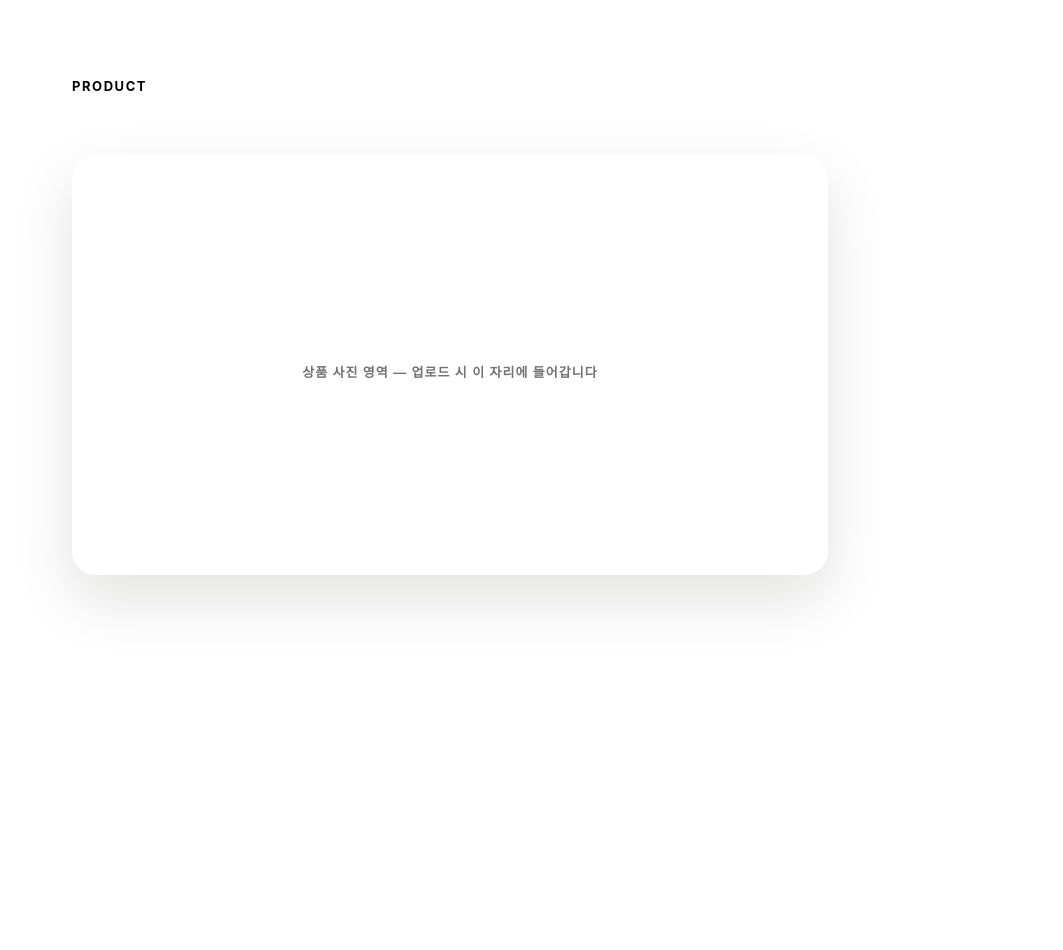
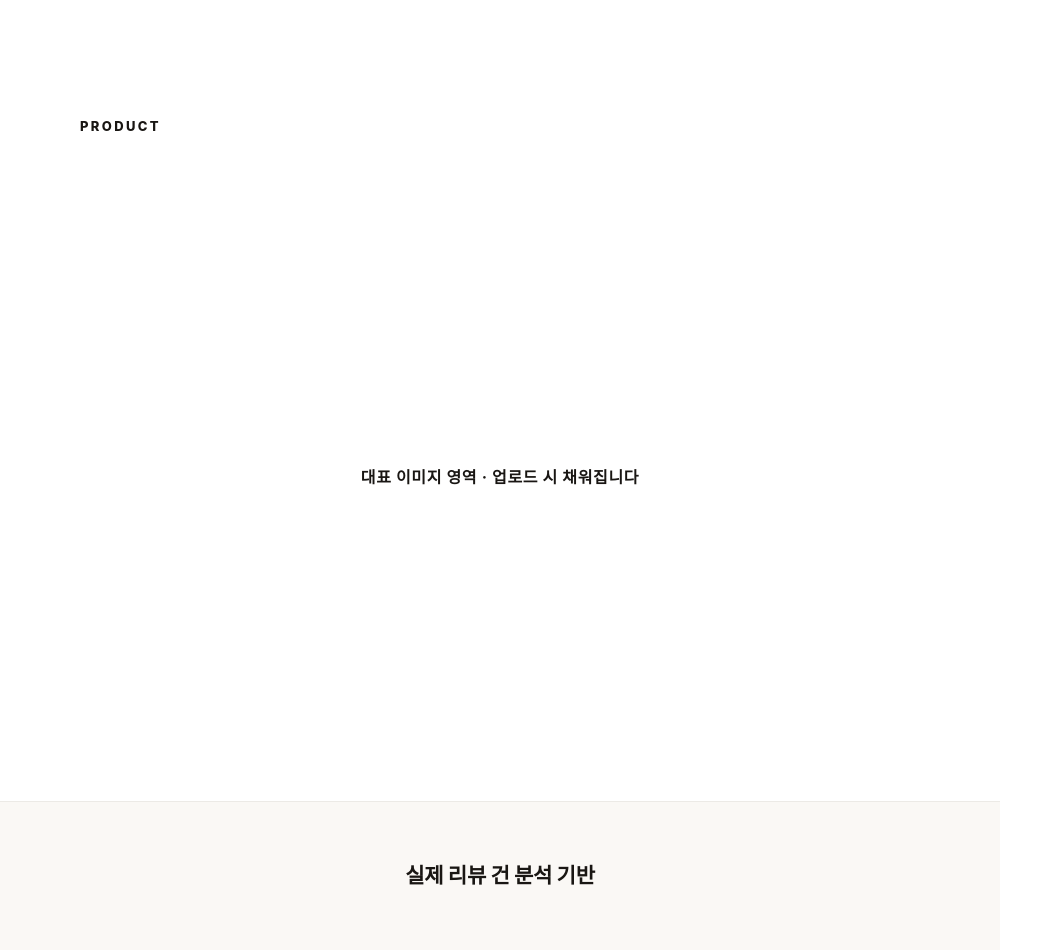
Before and after one commit to donginKim11st/business-model, a FastAPI app: template app/templates/detail_page.html in a window 1280 px wide. Shown: the whole page, without its empty margins (0-1063 px from the left). Before the commit the page ends 605 px from the top, so only its background shows below. Run offline with FastAPI, Linux system fonts and the light colour scheme; the template is opened without the code that fills it, so the values that code supplies are empty.

Commit message:
feat: 흰색 적응형 PDP + N이미지 슬롯(build_html images dict + 멀티슬롯 라우트)

```diff
--- a/app/main.py
+++ b/app/main.py
@@ -1,4 +1,5 @@
 """FastAPI 앱: 검색 → 인사이트 → 생성 → 상세페이지 이미지."""
+import base64
 import json
 import pathlib
 from urllib.parse import quote
@@ -45,8 +46,25 @@
         return templates.TemplateResponse(request, "_draft.html", {"d": None, "uid": uid, "error": True})
 
 
+class _BadImage(Exception):
+    pass
+
+
+async def _slot_to_data_uri(photo):
+    """업로드 파일 → data URI. 비이미지/과대면 _BadImage."""
+    ctype = photo.content_type or ""
+    if not ctype.startswith("image/"):
+        raise _BadImage("이미지 파일만 업로드")
+    raw = await photo.read(_MAX_IMG + 1)
+    if len(raw) > _MAX_IMG:
+        raise _BadImage("8MB 이하 이미지")
+    return f"data:{ctype};base64,{base64.b64encode(raw).decode()}"
+
+
 @app.post("/product/{uid}/detail-image")
-async def detail_image(uid: str, draft: str = Form(None), photo: UploadFile = File(None)):
+async def detail_image(uid: str, draft: str = Form(None),
+                       hero: UploadFile = File(None), detail: UploadFile = File(None),
+                       usage: UploadFile = File(None), sub: UploadFile = File(None)):
     doc = data.get_product(uid)
     if doc is None:
         return Response("상품을 찾을 수 없습니다.", status_code=404)
@@ -61,17 +79,14 @@
             d = generate.draft(view)
         except GenerateError:
             return Response("초안 생성 실패", status_code=502)
-    image_data_uri = None
-    if photo is not None:
-        ctype = photo.content_type or ""
-        if not ctype.startswith("image/"):
-            return Response("이미지 파일만 업로드", status_code=400)
-        raw = await photo.read(_MAX_IMG + 1)
-        if len(raw) > _MAX_IMG:
-            return Response("8MB 이하 이미지", status_code=400)
-        import base64
-        image_data_uri = f"data:{ctype};base64,{base64.b64encode(raw).decode()}"
-    html = detail_page.build_html(view, d, image_data_uri)
+    images = {}
+    for key, photo in (("hero", hero), ("detail", detail), ("usage", usage), ("sub", sub)):
+        if photo is not None:
+            try:
+                images[key] = await _slot_to_data_uri(photo)
+            except _BadImage as e:
+                return Response(str(e), status_code=400)
+    html = detail_page.build_html(view, d, images)
     try:
         png = await render.html_to_png(html)
     except render.RenderError:
--- a/app/templates/detail_page.html
+++ b/app/templates/detail_page.html
@@ -1,75 +1,81 @@
 <!doctype html><html lang=ko><head><meta charset=utf-8>
 <style>
+:root{--accent:{{ theme.primary }};--tint:{{ theme.soft }};--ink:#191613;--sub:#6e6a63;--line:#eceae6;--bg:#ffffff}
 *{box-sizing:border-box;margin:0;padding:0}
-body{width:900px;font:16px/1.65 -apple-system,"Segoe UI",system-ui,sans-serif;
-  -webkit-font-smoothing:antialiased;color:{{ theme.ink }};background:{{ theme.panel }}}
-.panel{padding:64px 72px}
-.hero{background:{{ theme.bg }};padding-top:72px}
-.eyebrow{display:inline-block;font-size:13px;font-weight:700;letter-spacing:.12em;
-  color:{{ theme.primary }};text-transform:uppercase;margin-bottom:18px}
-.hero h1{font-size:52px;line-height:1.12;font-weight:800;letter-spacing:-.03em;margin-bottom:16px}
-.hero .sub{font-size:18px;color:{{ theme.ink }};opacity:.62;margin-bottom:26px}
-.tags{margin-top:20px}
-.tags .h{display:inline-block;font-size:15px;font-weight:700;color:{{ theme.primary }};margin:4px 14px 4px 0}
-.shot{margin-top:40px;height:420px;border-radius:24px;overflow:hidden;
-  box-shadow:0 24px 60px rgba(20,16,10,.12)}
-.shot img{width:100%;height:100%;object-fit:cover;display:block}
-.shot.ph{display:flex;flex-direction:column;align-items:center;justify-content:center;
-  background:linear-gradient(135deg,{{ theme.soft }},{{ theme.bg }});color:{{ theme.primary }}}
-.shot.ph .big{font-size:30px;font-weight:800;letter-spacing:-.02em;opacity:.5;text-align:center;padding:0 30px}
-.shot.ph .lbl{margin-top:14px;font-size:13px;font-weight:600;opacity:.55;letter-spacing:.08em}
-.statement{background:{{ theme.primary }};color:{{ theme.on }};text-align:center;padding:56px 72px}
-.statement p{font-size:30px;font-weight:800;line-height:1.3;letter-spacing:-.02em}
-.sec-label{font-size:13px;font-weight:700;letter-spacing:.14em;color:{{ theme.primary }};
-  text-transform:uppercase;margin-bottom:34px;text-align:center}
-.sp{display:flex;gap:28px;align-items:flex-start;padding:30px 0;border-top:1px solid {{ theme.soft }}}
-.sp:first-of-type{border-top:0}
-.sp .no{font-size:46px;font-weight:800;line-height:1;letter-spacing:-.03em;color:{{ theme.primary }};
-  min-width:78px;opacity:.9}
-.sp .body h3{font-size:25px;font-weight:800;line-height:1.32;letter-spacing:-.02em;margin-bottom:8px}
-.sp .src{display:inline-block;font-size:13px;font-weight:700;color:{{ theme.primary }};
-  background:{{ theme.soft }};padding:3px 12px;border-radius:999px}
-.target{background:{{ theme.soft }}}
-.target h2{font-size:30px;font-weight:800;letter-spacing:-.02em;margin-bottom:18px}
-.target p{font-size:18px;line-height:1.7;opacity:.82;max-width:660px}
-.chips{margin-top:24px}
-.chip{display:inline-block;padding:9px 18px;background:{{ theme.panel }};border-radius:999px;
-  margin:5px 6px 5px 0;font-size:15px;font-weight:600}
-.faq h2{font-size:26px;font-weight:800;letter-spacing:-.02em;margin-bottom:24px}
-.qa{padding:22px 0;border-top:1px solid {{ theme.soft }}}
+body{width:1000px;background:var(--bg);color:var(--ink);
+  font:16px/1.7 -apple-system,"Apple SD Gothic Neo","Segoe UI",system-ui,sans-serif;-webkit-font-smoothing:antialiased}
+img{display:block;max-width:100%}
+.eyebrow{display:inline-block;font-size:13px;font-weight:800;letter-spacing:.18em;color:var(--accent);margin-bottom:24px}
+.hero{padding:112px 80px 0}
+.hero h1{font-size:54px;line-height:1.18;font-weight:800;letter-spacing:-.03em;max-width:760px}
+.hero .lede{margin-top:22px;font-size:21px;line-height:1.6;color:var(--sub);max-width:620px}
+.hero-img{margin-top:56px;height:520px;border-radius:20px;overflow:hidden}
+.hero-img img{width:100%;height:100%;object-fit:cover}
+.hero-img.ph{display:flex;align-items:center;justify-content:center;
+  background:var(--tint);color:var(--accent);font-size:16px;font-weight:700;letter-spacing:.04em}
+.tags{margin-top:28px}
+.tags span{display:inline-block;font-size:15px;font-weight:700;color:var(--accent);margin:4px 18px 4px 0}
+.statement{padding:128px 80px;text-align:center}
+.statement .rule{width:48px;height:3px;background:var(--accent);margin:0 auto 32px;border-radius:2px}
+.statement p{font-size:36px;line-height:1.4;font-weight:800;letter-spacing:-.02em;max-width:760px;margin:0 auto}
+.feat{display:flex;gap:56px;align-items:center;padding:72px 80px}
+.feat.rev{flex-direction:row-reverse}
+.feat-txt{flex:1}
+.feat .kicker{width:44px;height:4px;background:var(--accent);border-radius:2px;margin-bottom:22px}
+.feat-txt h2{font-size:30px;line-height:1.4;font-weight:800;letter-spacing:-.02em}
+.feat-img{flex:1;height:380px;border-radius:18px;overflow:hidden}
+.feat-img img{width:100%;height:100%;object-fit:cover}
+.feat-img.ph{display:flex;align-items:center;justify-content:center;background:var(--tint);
+  color:var(--accent);font-weight:700;font-size:15px;opacity:.8}
+.target{margin:48px 80px;padding:72px 64px;background:var(--tint);border-radius:24px}
+.target h2{font-size:32px;font-weight:800;letter-spacing:-.02em;margin-bottom:18px}
+.target p{font-size:19px;line-height:1.75;color:#4a463f;max-width:680px}
+.chips{margin-top:28px}
+.chip{display:inline-block;padding:10px 20px;background:#fff;border-radius:999px;margin:5px 7px 5px 0;font-size:15px;font-weight:600}
+.gift{padding:72px 80px;border-top:1px solid var(--line)}
+.gift h2{font-size:28px;font-weight:800;letter-spacing:-.02em;margin-bottom:10px}
+.gift p{font-size:17px;color:var(--sub)}
+.faq{padding:96px 80px 40px}
+.faq h2{font-size:30px;font-weight:800;letter-spacing:-.02em;margin-bottom:36px}
+.qa{padding:26px 0;border-top:1px solid var(--line)}
 .qa:first-of-type{border-top:0}
-.qa .q{font-size:18px;font-weight:700;margin-bottom:6px}
-.qa .q::before{content:"Q. ";color:{{ theme.primary }}}
-.qa .a{font-size:16px;opacity:.78;padding-left:24px}
-.foot{background:{{ theme.ink }};color:#fff;text-align:center;padding:46px 72px}
-.foot .badge{font-size:20px;font-weight:800;letter-spacing:-.01em}
-.foot .src-counts{margin-top:10px;font-size:14px;opacity:.62}
+.qa .q{font-size:19px;font-weight:700;margin-bottom:8px}
+.qa .q::before{content:"Q  ";color:var(--accent);font-weight:800}
+.qa .a{font-size:16px;color:#4a463f;padding-left:26px}
+.foot{margin-top:64px;padding:56px 80px;background:#faf8f5;border-top:1px solid var(--line);text-align:center}
+.foot .badge{font-size:21px;font-weight:800;letter-spacing:-.01em}
+.foot .badge b{color:var(--accent)}
 </style></head>
 <body>
 
-<section class="panel hero">
+<section class=hero>
   <span class=eyebrow>{{ v.category_l1 or 'PRODUCT' }}</span>
   <h1>{{ d.titles[0] if d.titles else v.keyword }}</h1>
-  <div class=sub>{{ v.keyword }}</div>
-  {% if d.spec_highlights %}<div class=tags>{% for s in d.spec_highlights %}<span class=h>#{{ s|replace(' ', '') }}</span>{% endfor %}</div>{% endif %}
-  {% if image %}<div class=shot><img src="{{ image }}" alt="상품 사진"></div>
-  {% else %}<div class="shot ph"><div class=big>{{ v.keyword }}</div><div class=lbl>상품 사진 영역 — 업로드 시 이 자리에 들어갑니다</div></div>{% endif %}
+  {% if d.titles and d.titles|length > 1 %}<p class=lede>{{ d.titles[1] }}</p>{% endif %}
+  {% if images.get('hero') %}<div class=hero-img><img src="{{ images.hero }}" alt="대표 이미지"></div>
+  {% else %}<div class="hero-img ph">대표 이미지 영역 · 업로드 시 채워집니다</div>{% endif %}
+  {% if d.spec_highlights %}<div class=tags>{% for s in d.spec_highlights %}<span>#{{ s|replace(' ','') }}</span>{% endfor %}</div>{% endif %}
 </section>
 
-{% if d.titles and d.titles|length > 1 %}<section class=statement><p>{{ d.titles[1] }}</p></section>{% endif %}
-
-{% if d.selling_points %}<section class=panel>
-  <div class=sec-label>왜 이 제품인가</div>
-  {% for s in d.selling_points %}<div class=sp>
-    <div class=no>{{ "%02d"|format(loop.index) }}</div>
-    <div class=body>
-      <h3>{{ s.text }}</h3>
-      {% if s.sources %}<span class=src>[근거: {{ s.sources|join(', ') }}]</span>{% endif %}
-    </div>
-  </div>{% endfor %}
+{% if d.titles and d.titles|length > 2 %}<section class=statement>
+  <div class=rule></div><p>{{ d.titles[2] }}</p>
 </section>{% endif %}
 
-{% if d.target_copy %}<section class="panel target">
+{% set feat_imgs = [images.get('detail'), images.get('usage'), images.get('sub')] %}
+{% for s in d.selling_points %}
+<section class="feat{{ ' rev' if loop.index0 % 2 else '' }}">
+  <div class=feat-txt>
+    <div class=kicker></div>
+    <h2>{{ s.text }}</h2>
+  </div>
+  {% set fi = feat_imgs[loop.index0] if loop.index0 < 3 else None %}
+  {% if fi %}<div class=feat-img><img src="{{ fi }}" alt=""></div>
+  {% else %}<div class="feat-img ph">이미지</div>{% endif %}
+</section>
+{% endfor %}
+
+{% if d.target_copy %}<section class=target>
+  <span class=eyebrow>FOR YOU</span>
   <h2>이런 분께 추천합니다</h2>
   <p>{{ d.target_copy }}</p>
   {% set chips = [] %}
@@ -77,13 +83,18 @@
   {% if chips %}<div class=chips>{% for t in chips %}<span class=chip>{{ t }}</span>{% endfor %}</div>{% endif %}
 </section>{% endif %}
 
-{% if d.faqs %}<section class="panel faq">
+{% if v.gift %}<section class=gift>
+  <span class=eyebrow>GIFT</span>
+  <h2>선물로도 좋아요</h2>
+  <p>{% for g in v.gift %}{{ g.point }}{% if not loop.last %} · {% endif %}{% endfor %}</p>
+</section>{% endif %}
+
+{% if d.faqs %}<section class=faq>
   <h2>구매 전 궁금증</h2>
   {% for f in d.faqs %}<div class=qa><div class=q>{{ f.q }}</div><div class=a>{{ f.a }}</div></div>{% endfor %}
 </section>{% endif %}
 
 <section class=foot>
-  <div class=badge>실제 리뷰 {{ v.analyzed_count }}건 분석 기반</div>
-  <div class=src-counts>네이버 {{ v.source_counts.get('naver',0) }} · 유튜브 {{ v.source_counts.get('youtube',0) }} · 다나와 {{ v.source_counts.get('danawa',0) }}</div>
+  <div class=badge>실제 리뷰 <b>{{ v.analyzed_count }}건</b> 분석 기반</div>
 </section>
 </body></html>
```
Also changed, not shown: app/detail_page.py (+17 -11 lines), tests/test_detail_image_routes.py (+37 -45 lines), tests/test_detail_page.py (+41 -55 lines).
